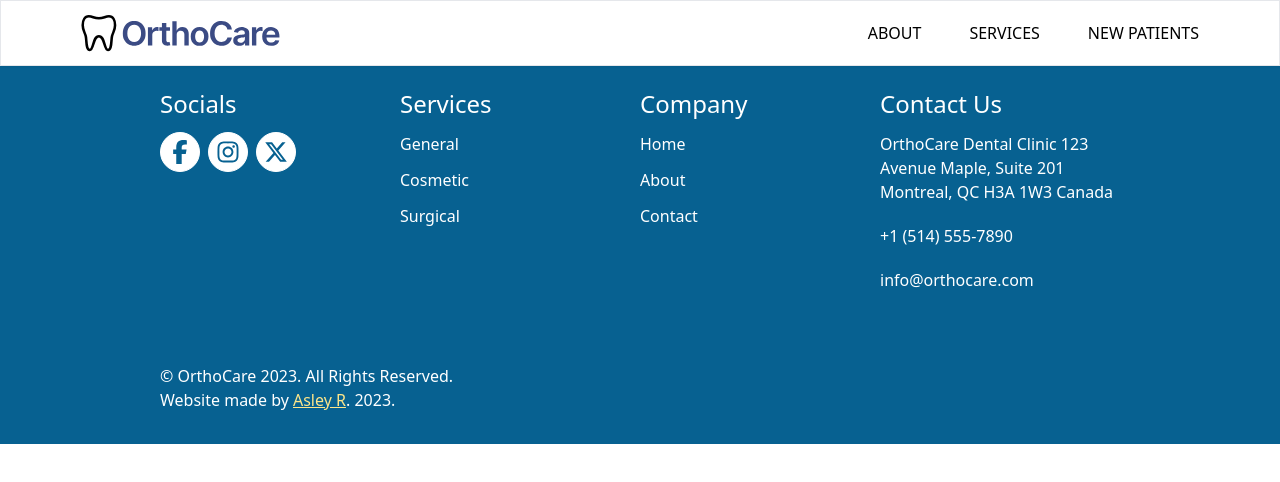
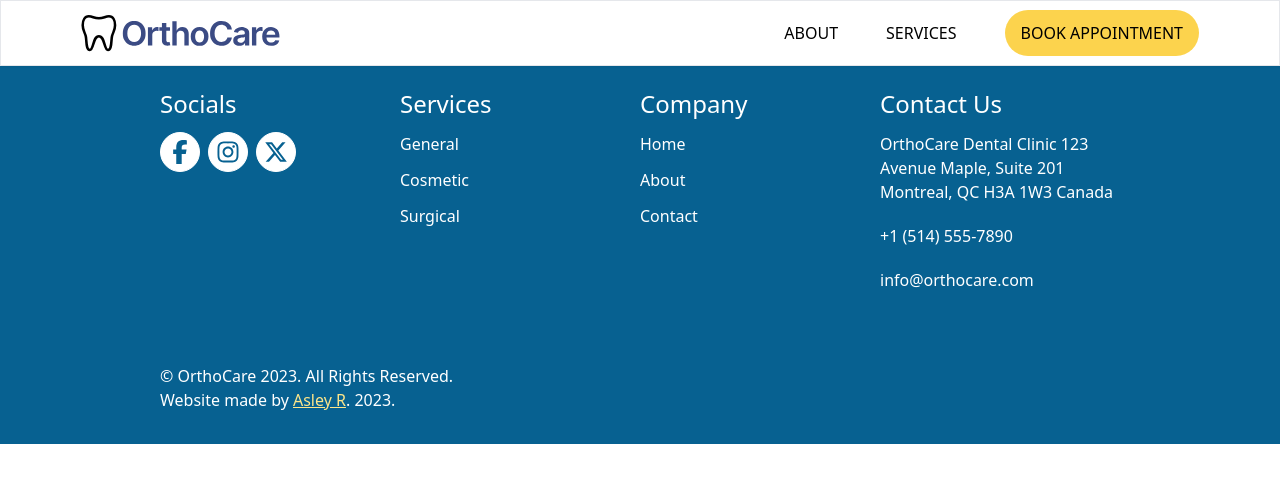
Before and after one commit to nhkhaiminh/OrthoCare, a Next.js app: page /about in a window 1280 px wide. Shown: the top 482 px of the page. Built offline with nearby package versions, Linux system fonts and the light colour scheme.

Commit message:
Updated links in navbar

```diff
--- a/app/(components)/navbar/MobileNavbar.tsx
+++ b/app/(components)/navbar/MobileNavbar.tsx
@@ -33,13 +33,13 @@ function ServicesMobileDropDown() {
             {
                 openState ?
                     <div className={`${showServices ? 'flex' : 'hidden'} flex-col`}>
-                        <Link href={'/'} className='px-14 pr-5 hover:bg-gray-200 py-5 border-t border-gray-300 active:bg-gray-300'>
+                        <Link href={'/services/general'} className='px-14 pr-5 hover:bg-gray-200 py-5 border-t border-gray-300 active:bg-gray-300'>
                             GENERAL
                         </Link>
-                        <Link href={'/'} className='px-14 py-5 hover:bg-gray-200 border-y border-gray-300 active:bg-gray-300'>
+                        <Link href={'/services/cosmetic'} className='px-14 py-5 hover:bg-gray-200 border-y border-gray-300 active:bg-gray-300'>
                             COSMETIC
                         </Link>
-                        <Link href={'/'} className='px-14 py-5 hover:bg-gray-200 border-b border-gray-300 active:bg-gray-300'>
+                        <Link href={'/services/surgical'} className='px-14 py-5 hover:bg-gray-200 border-b border-gray-300 active:bg-gray-300'>
                             SURGICAL
                         </Link>
                     </div>
@@ -64,8 +64,8 @@ function MobileNavbarList() {
                 </Link>
                 <ServicesMobileDropDown />
                 <Link className='hover:bg-gray-200 active:bg-gray-300 hover:drop-shadow duration-200 px-5 py-5'
-                    href={'/about'} onClick={() => setOpenState(false)}>
-                    NEW PATIENTS
+                    href={'/book-appointment'} onClick={() => setOpenState(false)}>
+                    BOOK APPOINTMENT
                 </Link>
             </div>
         </div>
--- a/app/(components)/navbar/NavbarList.tsx
+++ b/app/(components)/navbar/NavbarList.tsx
@@ -18,13 +18,13 @@ function NavbarDropDown() {
             dropdown-content flex-col space-y-3
             translate-y-3 drop-shadow
             `}>
-                <Link href={'/'} className="px-3 py-4 hover:bg-gray-100">
+                <Link href={'/services/general'} className="px-3 py-4 hover:bg-gray-100">
                     GENERAL
                 </Link>
-                <Link href={'/'} className="px-3 py-4 hover:bg-gray-100">
+                <Link href={'/services/cosmetic'} className="px-3 py-4 hover:bg-gray-100">
                     COSMETIC
                 </Link>
-                <Link href={'/'} className="px-3 py-4 hover:bg-gray-100">
+                <Link href={'/services/surgical'} className="px-3 py-4 hover:bg-gray-100">
                     SURGICAL
                 </Link>
             </div>
@@ -44,14 +44,9 @@ export function NavbarList() {
                     </Link>
                 </li>
                 <NavbarDropDown />
-                {/* <li className="">
-                    <Link href={'/services'}>
-                        SERVICES
-                    </Link>
-                </li> */}
-                <li className="hover:text-gray-500 duration-200 py-5">
-                    <Link href={'/new-patients'} className="">
-                        NEW PATIENTS
+                <li className="duration-200 py-5">
+                    <Link href={'/book-appointment'} className="bg-amber-300 hover:bg-amber-200 rounded-full px-4 py-3 duration-200">
+                        BOOK APPOINTMENT
                     </Link>
                 </li>
             </ul>
```
